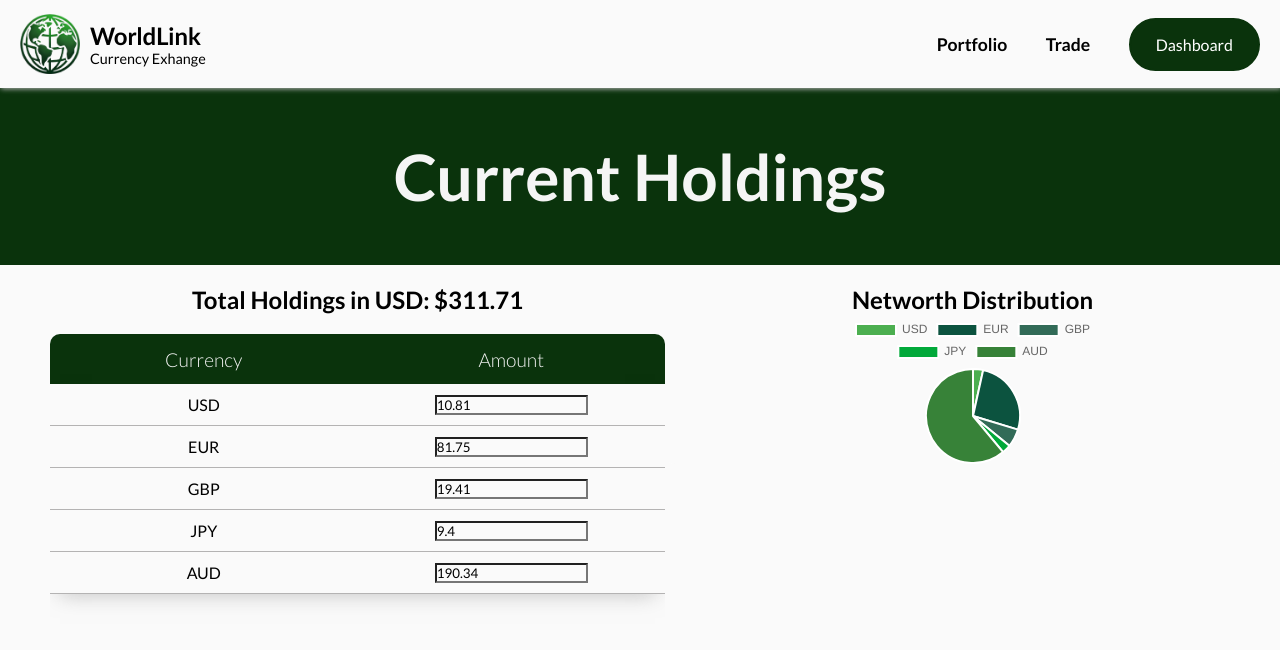
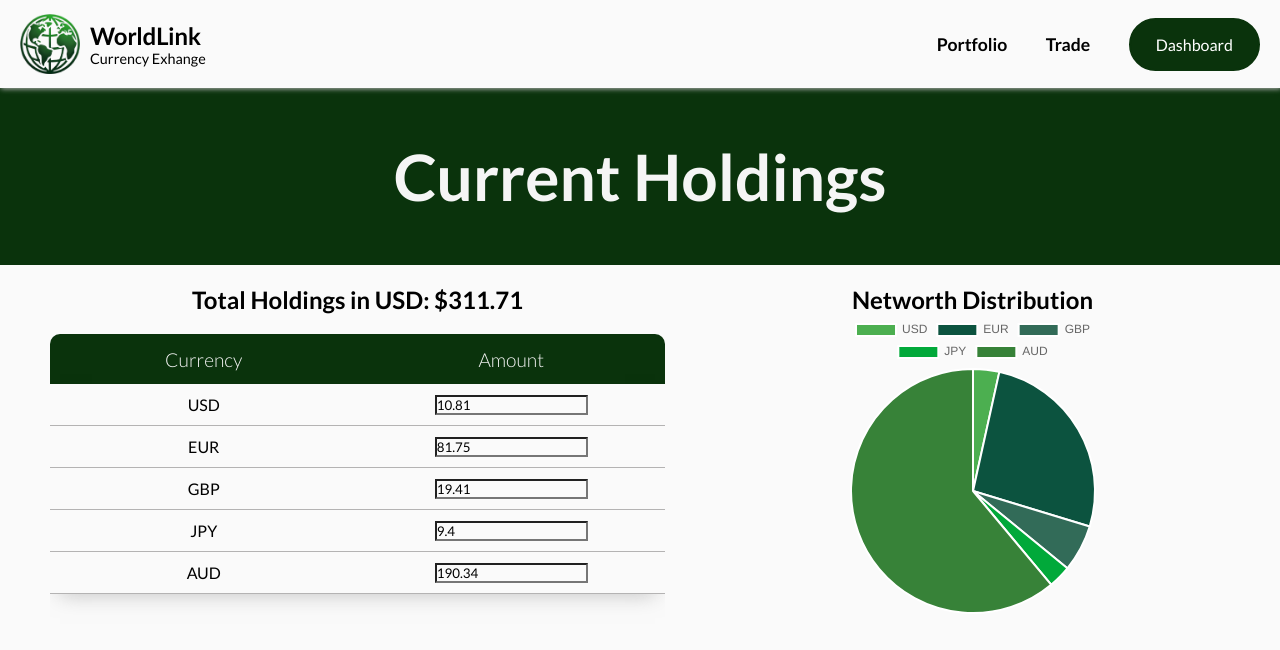
Before and after one commit to jjdubski/WorldLinkBank, a React (Vite) app in the folder northern-hack/: page /portfolio in a window 1280 px wide. Shown: the top 650 px of the page. Built offline with nearby package versions, Linux system fonts and the light colour scheme.

Commit message:
fix graph

```diff
--- a/northern-hack/src/components/networth/networth.css
+++ b/northern-hack/src/components/networth/networth.css
@@ -20,7 +20,6 @@
     width: 50%;
     height: fit-content;
     align-items: center;
-    border-radius: 0 0 10px 10px;
 }
 
 .chart-title{
--- a/northern-hack/src/components/networth/networthGraph.jsx
+++ b/northern-hack/src/components/networth/networthGraph.jsx
@@ -37,10 +37,12 @@ const NetworthGraph = ({ holdings }) => {
     return (
         <div className="graph-cont">
             <h2>Networth Distribution</h2>
-            <div className="graph-container">
-                <div className="networth-graph">
-                    <Pie data={data} options={options} />
-                </div>
+            <div className="networth-graph">
+                <Pie
+                    data={data}
+                    options={options}
+                    style={{ height: '300px', width: '300px'}}
+                />
             </div>
         </div>
     );
```
